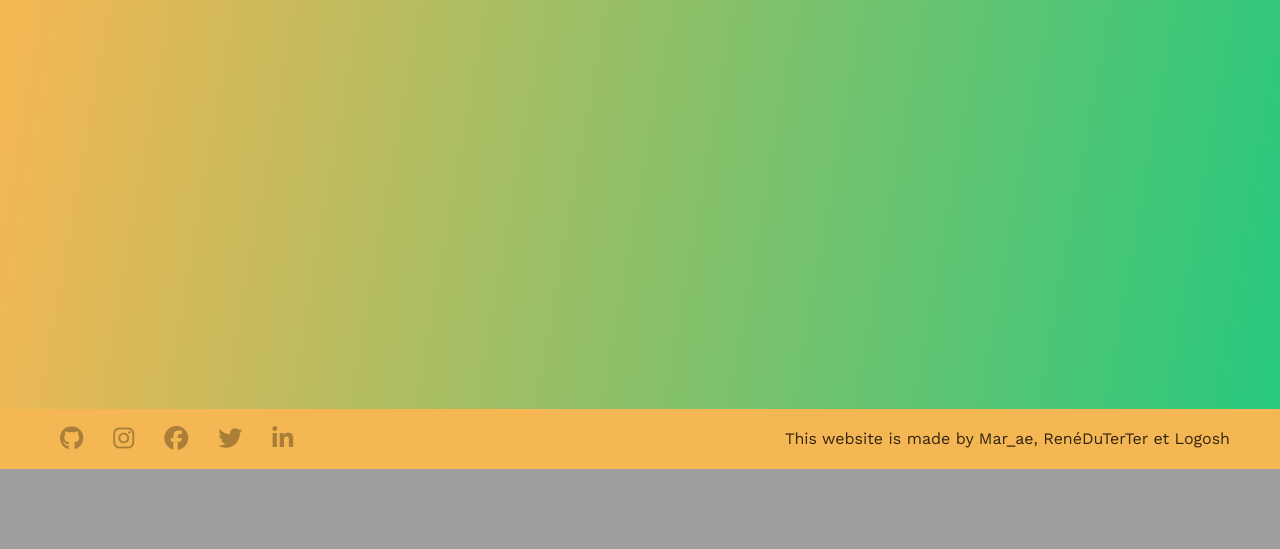
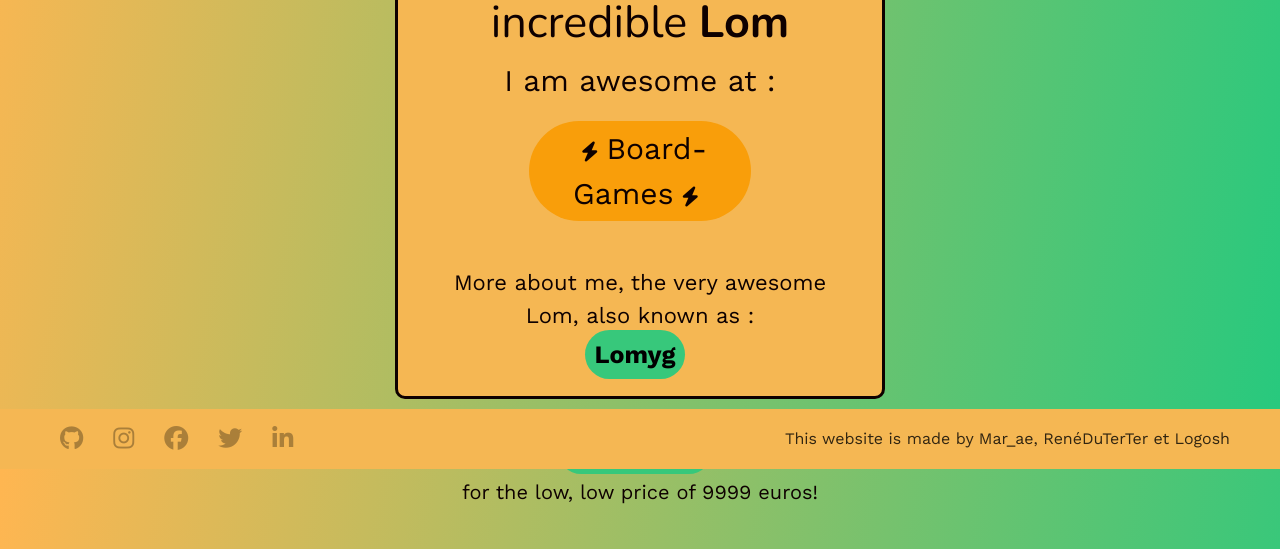
Before and after one commit to Alexandre-Girou/BORED_GAMES, a Rails app: page /players/1 in a window 1280 px wide. Shown: the part 331-880 px from the top of the page. Before the commit the page ends 800 px from the top, so only its background shows below. Run offline with Rails 7, Linux system fonts and the light colour scheme; data comes from the database, SQL or seed files in the repository; style sheets or scripts are compiled from the project's sources; some libraries are stand-ins or nearby versions.

Commit message:
prendmacarte

```diff
--- a/app/assets/stylesheets/pages/players/_show.scss
+++ b/app/assets/stylesheets/pages/players/_show.scss
@@ -0,0 +1,63 @@
+.show-player-container {
+  width: 50%;
+  height: 500px;
+  padding: 40px;
+  text-align: center;
+  border: solid;
+  border-radius: 10px;
+  background-color: $navbar-color;
+  h1 {
+    font-size: 45px;
+  }
+  .awesome {
+    font-size: 30px;
+    margin-bottom: 0;
+  }
+  .categ {
+    margin-bottom: 20px;
+    margin-top: 18px;
+    margin-right: auto;
+    font-size: 30px;
+    width: 55%;
+    padding: 5px;
+    background-color: #f99e0a;
+    margin-left: auto;
+    border-radius: 50px;
+  }
+  .user-link {
+    font-size: 22px;
+    margin-top: 45px;
+    margin-bottom: 50px;
+  }
+  .fas {
+    font-size: 20px;
+    padding: 8px
+  }
+  a {
+    text-decoration: none;
+    color: black;
+    padding: 10px;
+    background-color: #37c87b;
+    border-radius: 25px;
+    font-size: 25px;
+    line-height: 45px;
+  }
+  a:hover {
+    color: whitesmoke;
+    background-color: #18b06c;
+    border-color: #16a565;
+  }
+  .price-string {
+    margin-top: 5px;
+    font-size: 20px;
+  }
+}
+
+
+.bigger-container {
+  display: flex;
+  width: 100%;
+  height: 100%;
+  justify-content: center;
+  padding: 150px;
+}
--- a/app/views/players/show.html.erb
+++ b/app/views/players/show.html.erb
@@ -1,10 +1,13 @@
-<h1>Bow to me, the incredible <%= @player.nickname %></h1>
-
-<p>I am awesome at : </p>
-<p><%= @player.category %></p>
-<p>More about me, the very awesome <%= @player.nickname %>, also known as  <%= link_to @player.user.name, user_path(@user) %> </p>
-<% if @player.user != current_user %>
-<%= link_to "Book me ❤" , new_player_event_path(@user), data: { turbolinks: 'false' } %><p>for the low, low price of <%= @player.price %> euros!</p>
-<% else %>
-<%= link_to "My upcoming game nights 🎲" , profile_path %>
-<% end %>
+<div class="bigger-container">
+  <div class="show-player-container">
+    <h1>Bow to me, the incredible <strong><%= @player.nickname %></strong></h1>
+      <p class="awesome">I am awesome at : </p>
+      <p class="categ"><i class="fas fa-bolt"></i><%= @player.category %><i class="fas fa-bolt"></i></p>
+      <p class="user-link">More about me, the very awesome <%= @player.nickname %>, also known as :<br> <strong><%= link_to @player.user.name, user_path(@user) %></strong></p>
+      <% if @player.user != current_user %>
+        <%= link_to "Book me ❤" , new_player_event_path(@user), data: { turbolinks: 'false' } %><p class="price-string">for the low, low price of <%= @player.price %> euros!</p>
+      <% else %>
+        <%= link_to "My upcoming game nights 🎲" , profile_path %>
+      <% end %>
+  </div>
+</div>
```
